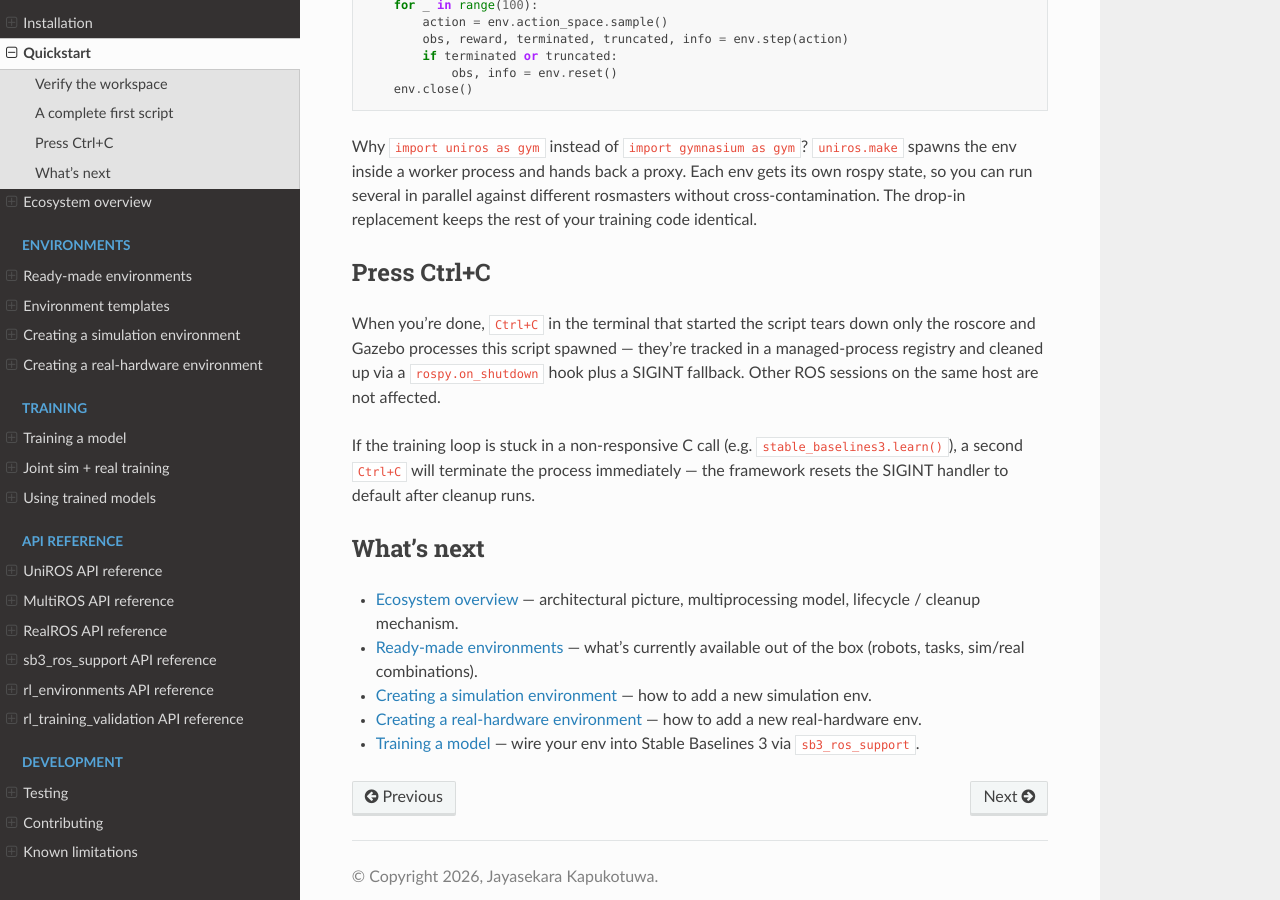
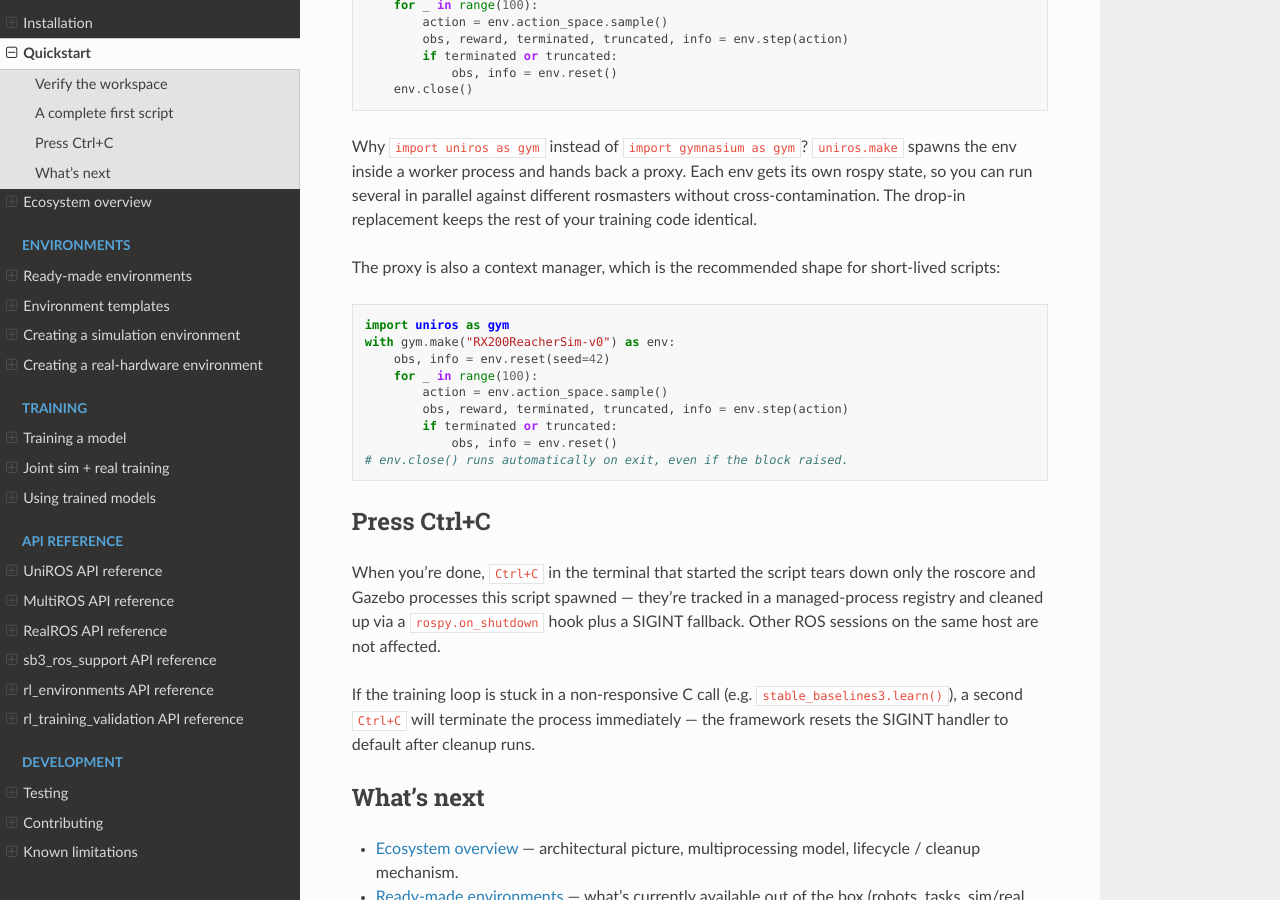
Before and after one commit to ncbdrck/UniROS, a Sphinx documentation site: the page built from docs/guides/quickstart.rst, in a window 1280 px wide and 900 px high, scrolled down 951 px. Built offline with Sphinx 7.4.7 and the Read the Docs theme 3.1.0, drawn with Linux system fonts in a browser that asks for light colours.

Commit message:
Proxy: add context-manager support (__enter__ / __exit__)
GymProxy now supports the with-statement, so short-lived scripts
can use:

    import uniros as gym
    with gym.make("RX200ReacherSim-v0") as env:
        env.reset(seed=42)
        ...
    # env.close() runs automatically, even on exception.

__enter__ returns self; __exit__ calls close() (already idempotent
since Round 3) and returns None so exceptions still propagate.

Tests cover the three contract requirements:
- normal exit calls close()
- exception inside the block still calls close()
- exception inside the block is not swallowed

Also updated the quickstart docs to show the context-manager
pattern as the recommended shape for short-lived scripts.

```diff
--- a/docs/guides/quickstart.rst
+++ b/docs/guides/quickstart.rst
@@ -62,6 +62,21 @@ several in parallel against different rosmasters without
 cross-contamination. The drop-in replacement keeps the rest of
 your training code identical.
 
+The proxy is also a context manager, which is the recommended
+shape for short-lived scripts:
+
+.. code-block:: python
+
+   import uniros as gym
+   with gym.make("RX200ReacherSim-v0") as env:
+       obs, info = env.reset(seed=42)
+       for _ in range(100):
+           action = env.action_space.sample()
+           obs, reward, terminated, truncated, info = env.step(action)
+           if terminated or truncated:
+               obs, info = env.reset()
+   # env.close() runs automatically on exit, even if the block raised.
+
 
 Press Ctrl+C
 ------------
```
Also changed, not shown: 2 other files.
